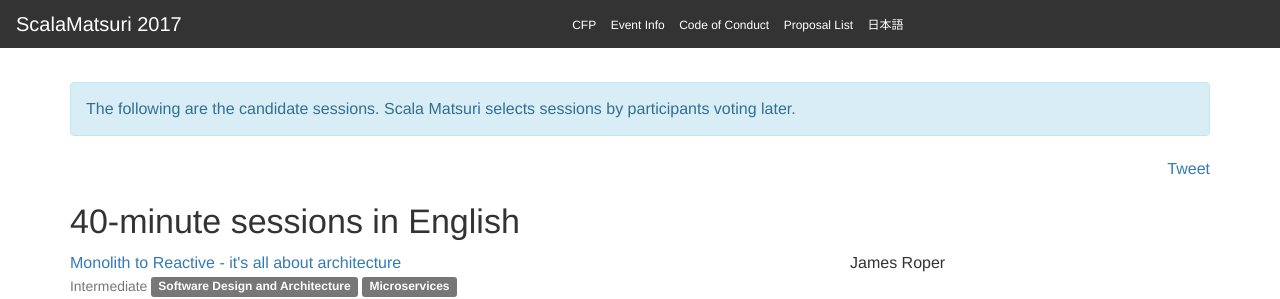
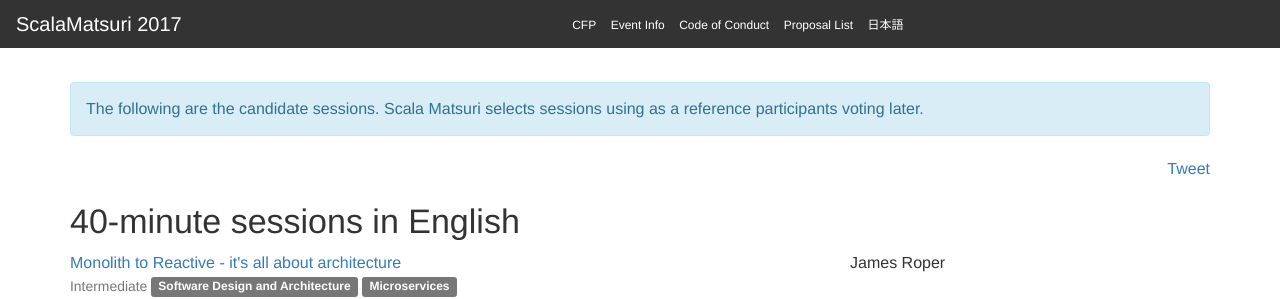
Before and after one commit to scalajp/2017.scalamatsuri.org, a Jekyll site: the page built from en/candidates/index.html, in a window 1280 px wide and 1172 px high. Shown: the top 299 px of the window. Built offline with Jekyll 4.4.1, drawn with Linux system fonts in a browser that asks for light colours; nearby versions of some CDN libraries; comment, search, counter and statistics services are not loaded.

Commit message:
Fix usage voting expression.

```diff
--- a/_layouts/candidates_en.html
+++ b/_layouts/candidates_en.html
@@ -2,7 +2,7 @@
 layout: default_en
 ---
 <div class="alert alert-info" role="alert">
-  This is a candidate session. Scala Matsuri selects sessions by participants voting later.
+  This is a candidate session. Scala Matsuri selects sessions using as a reference participants voting later.
 </div>
 
 <div class="clearfix">
--- a/_layouts/candidates_ja.html
+++ b/_layouts/candidates_ja.html
@@ -3,7 +3,7 @@
 ---
 <div class="alert alert-info" role="alert">
   これは応募いただいたセッションです。
-  開催されるセッションは後日、参加者の投票により決定されます。
+  開催されるセッションは後日、参加者の投票を参考に決定されます。
 </div>
 
 <div class="clearfix">
--- a/en/candidates/index.html
+++ b/en/candidates/index.html
@@ -4,7 +4,7 @@
 ---
 
 <div class="alert alert-info" role="alert">
-  The following are the candidate sessions. Scala Matsuri selects sessions by participants voting later.
+  The following are the candidate sessions. Scala Matsuri selects sessions using as a reference participants voting later.
 </div>
 <div class="text-right">
 <a class="twitter-share-button"
--- a/ja/candidates/index.html
+++ b/ja/candidates/index.html
@@ -4,7 +4,7 @@
 
 <div class="alert alert-info" role="alert">
   これは応募いただいたセッションです。
-  開催されるセッションは後日、参加者の投票により決定されます。
+  開催されるセッションは後日、参加者の投票を参考に決定されます。
 </div>
 <div class="text-right">
 <a class="twitter-share-button"
```
